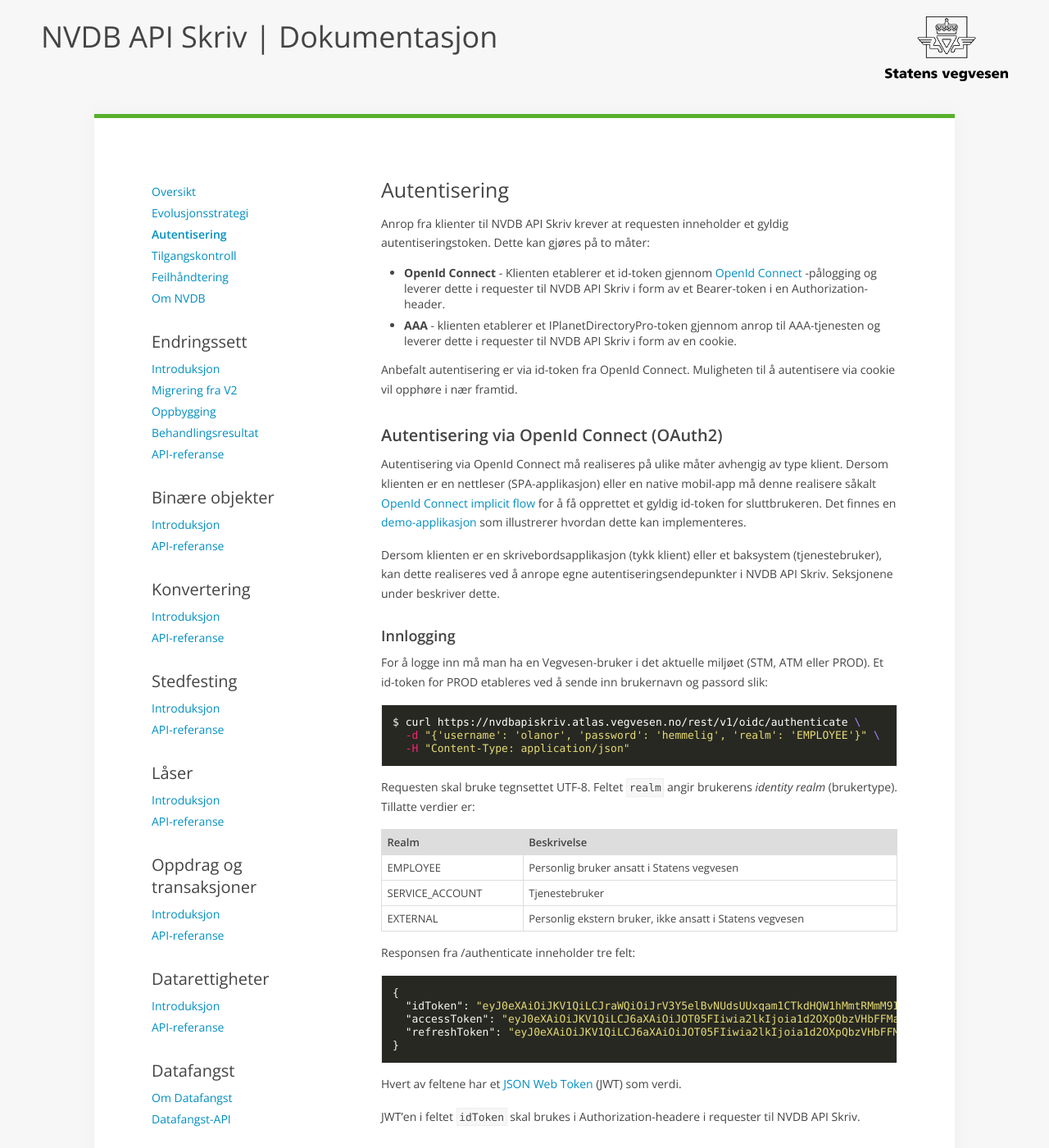
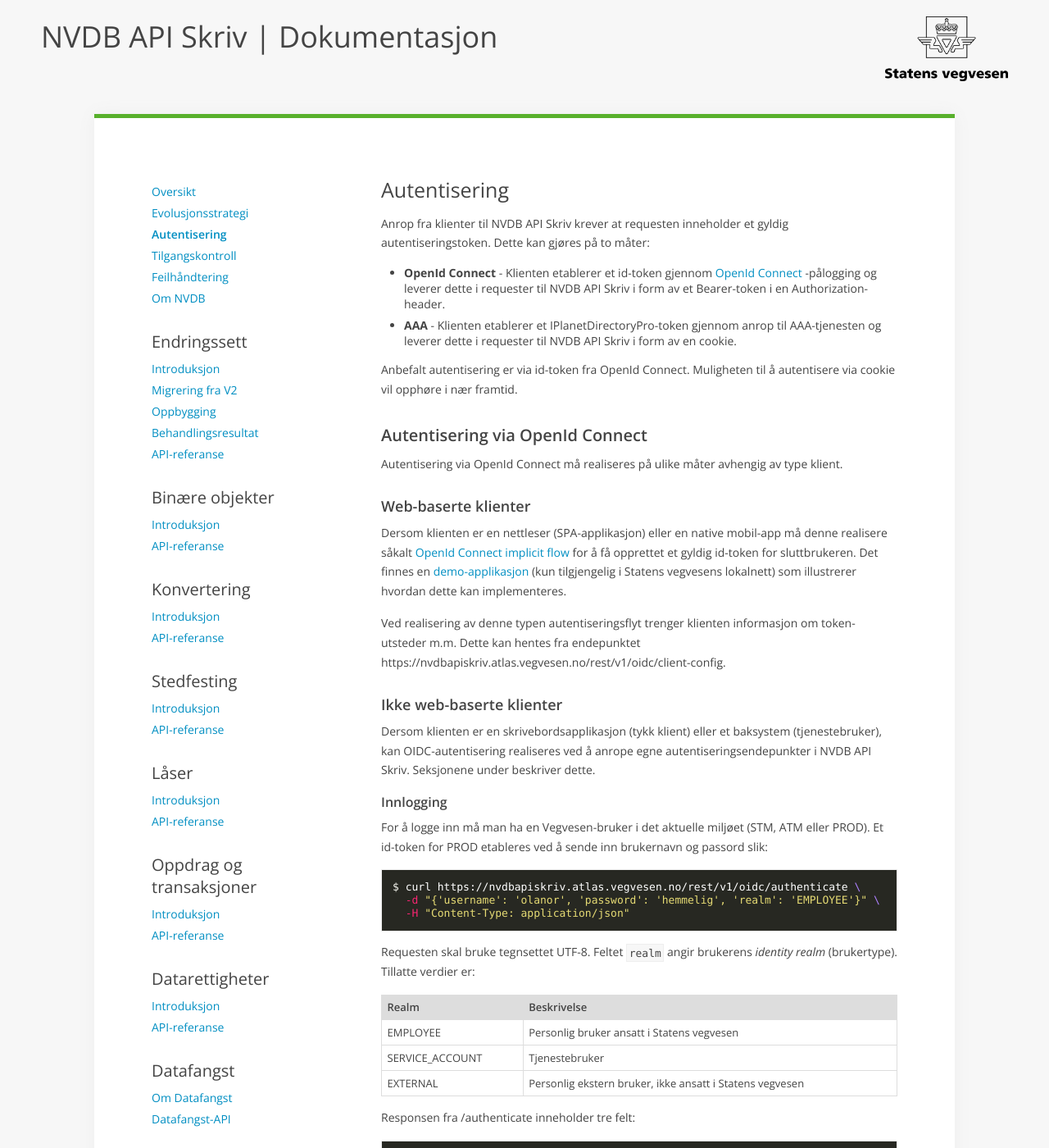
Before and after one commit to nvdb-vegdata/apiskrivdokumentasjon, a Jekyll site: the page built from autentisering.md, in a window 1280 px wide and 1400 px high. Shown: the whole window at 82% size. Built offline with Jekyll 4.4.1, drawn with Linux system fonts in a browser that asks for light colours; our own code applies the rules of GitHub Pages for plain Markdown files; some of the changed text lies outside the part shown.

Commit message:
Extended details about implicit flow

````diff
--- a/autentisering.md
+++ b/autentisering.md
@@ -10,20 +10,28 @@ Anrop fra klienter til NVDB API Skriv krever at requesten inneholder et gyldig a
 
 * **OpenId Connect** - Klienten etablerer et id-token gjennom [OpenId Connect](https://en.wikipedia.org/wiki/OpenID_Connect) -pålogging og leverer dette i requester
 til NVDB API Skriv i form av et Bearer-token i en Authorization-header.
-* **AAA** - klienten etablerer et IPlanetDirectoryPro-token gjennom anrop til AAA-tjenesten og leverer dette i requester til NVDB API Skriv i form av en cookie.
+* **AAA** - Klienten etablerer et IPlanetDirectoryPro-token gjennom anrop til AAA-tjenesten og leverer dette i requester til NVDB API Skriv i form av en cookie.
 
 Anbefalt autentisering er via id-token fra OpenId Connect. Muligheten til å autentisere via cookie vil opphøre i nær framtid.
 
 
-### Autentisering via OpenId Connect (OAuth2)
+### Autentisering via OpenId Connect
 
-Autentisering via OpenId Connect må realiseres på ulike måter avhengig av type klient. Dersom klienten er en nettleser (SPA-applikasjon) eller en native mobil-app må denne realisere
-såkalt [OpenId Connect implicit flow](https://openid.net/specs/openid-connect-core-1_0.html#ImplicitFlowAuth ) for å få opprettet et gyldig id-token for sluttbrukeren.
-Det finnes en [demo-applikasjon](https://atlas-docs.atlas.vegvesen.no/atlas-dokumentasjon/latest/for_utviklere/demoapplikasjon.html) som illustrerer hvordan dette kan implementeres.
+Autentisering via OpenId Connect må realiseres på ulike måter avhengig av type klient.
 
-Dersom klienten er en skrivebordsapplikasjon (tykk klient) eller et baksystem (tjenestebruker), kan dette realiseres ved å anrope egne autentiseringsendepunkter i NVDB API Skriv. Seksjonene under beskriver dette.
+#### Web-baserte klienter
 
-#### Innlogging
+Dersom klienten er en nettleser (SPA-applikasjon) eller en native mobil-app må denne realisere
+såkalt [OpenId Connect implicit flow](https://openid.net/specs/openid-connect-core-1_0.html#ImplicitFlowAuth) for å få opprettet et gyldig id-token for sluttbrukeren.
+Det finnes en [demo-applikasjon](https://atlas-docs.atlas.vegvesen.no/atlas-dokumentasjon/latest/for_utviklere/demoapplikasjon.html) (kun tilgjengelig i Statens vegvesens lokalnett) som illustrerer hvordan dette kan implementeres.
+
+Ved realisering av denne typen autentiseringsflyt trenger klienten informasjon om token-utsteder m.m. Dette kan hentes fra endepunktet https://nvdbapiskriv.atlas.vegvesen.no/rest/v1/oidc/client-config.
+
+#### Ikke web-baserte klienter
+
+Dersom klienten er en skrivebordsapplikasjon (tykk klient) eller et baksystem (tjenestebruker), kan OIDC-autentisering realiseres ved å anrope egne autentiseringsendepunkter i NVDB API Skriv. Seksjonene under beskriver dette.
+
+##### Innlogging
 
 For å logge inn må man ha en Vegvesen-bruker i det aktuelle miljøet (STM, ATM eller PROD). Et id-token for PROD etableres ved
 å sende inn brukernavn og passord slik:
@@ -56,7 +64,15 @@ Hvert av feltene har et [JSON Web Token](https://en.wikipedia.org/wiki/JSON_Web_
 
 JWT'en i feltet ```idToken``` skal brukes i Authorization-headere i requester til NVDB API Skriv.
 
-#### Fornyelse av id-token
+Dersom autentisering mislykkes, f.eks. ved ugyldig brukernavn eller passord, indikeres dette med tomt objekt i responsen:
+
+```json
+{
+
+}
+```
+
+##### Fornyelse av id-token
 
 Et id-token varer i svært kort tid, ofte bare 15 minutter. Klienten kan hente utløpstiden til id-tokenet fra JWT-strukturen. For å unngå at sluttbrukeren må logge seg på på nytt hver gang id-tokenet er utløpt, kan et nytt id-token
 utstedes ved å bruke refresh-tokenet fra authenticate-responsen:
@@ -78,9 +94,18 @@ Responsen fra /refresh inneholder to felt:
 
 JWT'en i feltet ```idToken``` kan deretter brukes for en ny kort periode i requrester til NVDB API Skriv, inntil det må fornyes igjen.
 
+Et refresh-token har noen timers varighet og fornying vil således før eller siden mislykkes. Responsen fra refresh-endepunktet indikerer dette ved å respondere med tomt objekt:
+
+```json
+{
+
+}
+```
+
 #### Bruk av id-token
 
-Id-tokenet angis som verdi for en Authorization-header med prefix "Bearer". En forespørsel for å liste ut brukerens endringssett kan se slik ut:
+Etter at vellykket pålogging er ferdig og et OIDC id-token er etablert skal dette angis som verdi for en Authorization-header med prefix "Bearer"
+i alle requester til NVDB API Skriv. En forespørsel for å liste ut brukerens endringssett kan se slik ut:
 
 ```bash
 $ curl https://nvdbapiskriv.atlas.vegvesen.no/rest/v3/endringssett \
@@ -90,15 +115,15 @@ $ curl https://nvdbapiskriv.atlas.vegvesen.no/rest/v3/endringssett \
 
 Dersom en request mot NVDB API Skriv mangler eller bruker et ugyldig/utløpt id-token vil det responderes med 401 UNAUTHORIZED.
 
-#### Påloggingsendepunkter
+#### Autentiseringsendepunkter
 
-Oversikt over endepunkter for autentisering i ulike miljøer:
+Oversikt over endepunkter for OIDC-autentisering i ulike miljøer:
 
 Miljø|URL
 -|-
-STM|https://nvdbapiskriv-stm.utv.atlas.vegvesen.no/rest/v1/oidc/authenticate
-ATM|https://nvdbapiskriv.test.atlas.vegvesen.no/rest/v1/oidc/authenticate
-PROD|https://nvdbapiskriv.atlas.vegvesen.no/rest/v1/oidc/authenticate
+STM|https://nvdbapiskriv-stm.utv.atlas.vegvesen.no/rest/v1/oidc/{authenticate|refresh|client-config}
+ATM|https://nvdbapiskriv.test.atlas.vegvesen.no/rest/v1/oidc/{authenticate|refresh|client-config}
+PROD|https://nvdbapiskriv.atlas.vegvesen.no/rest/v1/oidc/{authenticate|refresh|client-config}
 
 
 ### Autentisering via AAA-tjenesten
````
